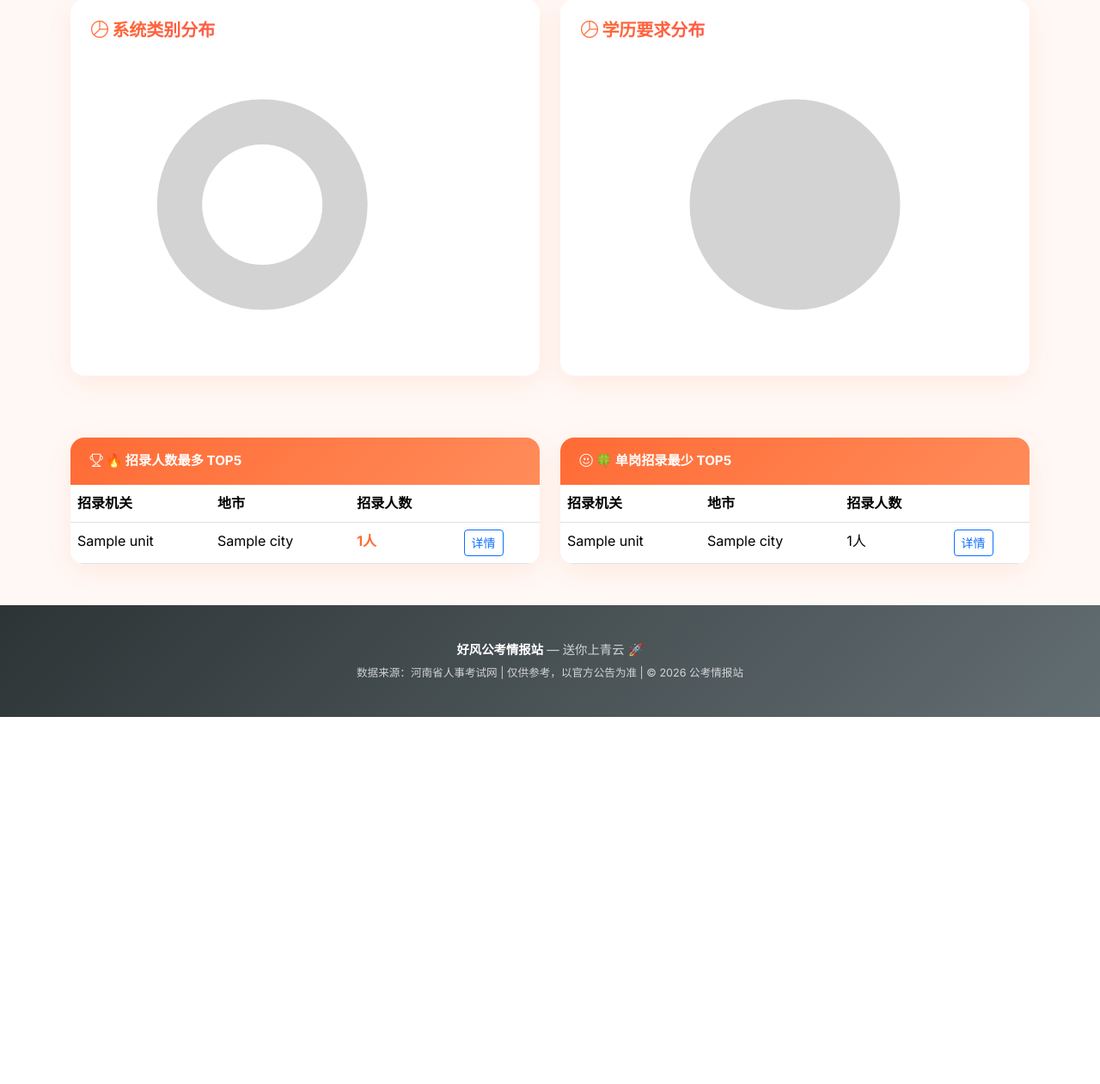
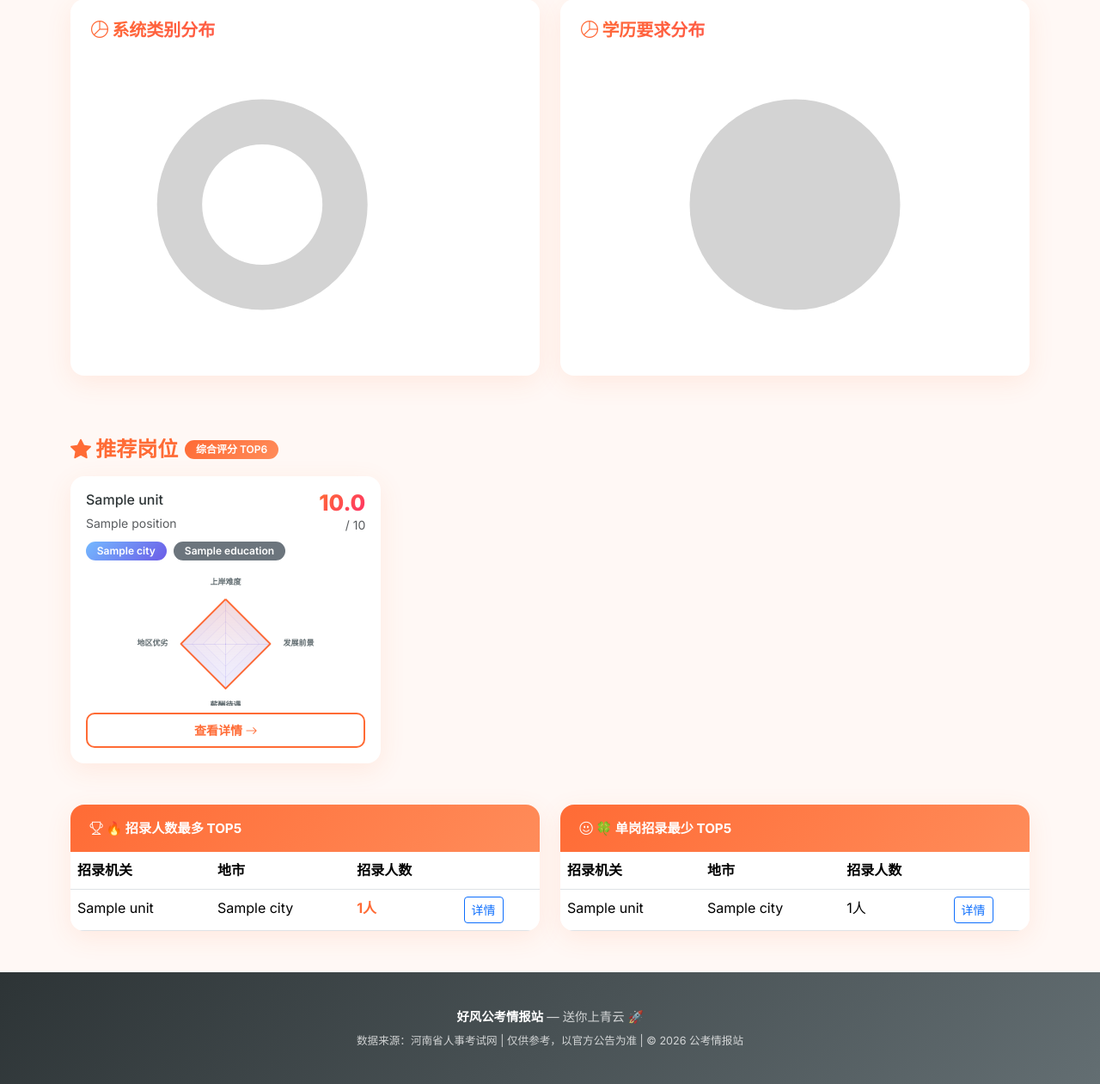
Before and after one commit to zippozhangpeng-web/henan-gwy, a Flask app: template templates/index.html in a window 1280 px wide. Shown: the part 1382-2643 px from the top of the page at 86% size. Before the commit the page ends 2216 px from the top, so only its background shows below. Run offline with Flask 3, Linux system fonts and the light colour scheme; the template is opened without the code that fills it: most values are stand-ins (such as "Sample title", 1, 10 or a date in 2020); some libraries are stand-ins or nearby versions.

Commit message:
✨ Reasonix前端改造：岗位详情页+四维雷达图+推荐岗位+评星

```diff
--- a/app.py
+++ b/app.py
@@ -4,6 +4,7 @@
 """
 import os
 import sys
+import sqlite3
 from flask import Flask, render_template, request, jsonify
 
 # Add project root to path
@@ -38,7 +39,8 @@ def index():
         print(f"首页渲染异常: {e}")
         import traceback; traceback.print_exc()
         stats = {'total_positions': 0, 'total_recruit': 0, 'by_year': [], 'by_city': [],
-                 'by_system': [], 'by_edu': [], 'avg_score': 0, 'hardest': [], 'easiest': []}
+                 'by_system': [], 'by_edu': [], 'avg_score': 0, 'hardest': [], 'easiest': [],
+                 'top_positions': []}
         return render_template('index.html', stats=stats, years=[], cities=[])
 
 
@@ -121,7 +123,7 @@ def position_detail(position_id):
     else:
         scores = get_score_detail(pos)
 
-    return render_template('position.html', pos=pos, scores=scores, scores_json=json.dumps(scores, ensure_ascii=False))
+    return render_template('position_detail.html', pos=pos, scores=scores, scores_json=json.dumps(scores, ensure_ascii=False))
 
 
 def get_difficulty_label(score):
--- a/static/css/style.css
+++ b/static/css/style.css
@@ -625,3 +625,25 @@ body {
 ::-webkit-scrollbar-thumb:hover {
   background: var(--primary);
 }
+
+/* ===== Recommend Cards ===== */
+.recommend-card {
+  transition: all 0.3s ease;
+  border: 2px solid transparent;
+}
+
+.recommend-card:hover {
+  border-color: var(--primary-light);
+  transform: translateY(-4px);
+  box-shadow: var(--shadow-hover);
+}
+
+.mini-score {
+  font-size: 1.6rem;
+  font-weight: 900;
+  background: linear-gradient(135deg, #FF6B35, #FF3366);
+  -webkit-background-clip: text;
+  -webkit-text-fill-color: transparent;
+  background-clip: text;
+  line-height: 1;
+}
--- a/static/js/charts.js
+++ b/static/js/charts.js
@@ -267,6 +267,63 @@ function initRadarChart(elementId, scores) {
     return chart;
 }
 
+// ========== 迷你雷达图（首页推荐卡片用）==========
+
+function initMiniRadarChart(elementId, scores) {
+    const el = document.getElementById(elementId);
+    if (!el) return;
+    const chart = echarts.init(el);
+    chart.setOption({
+        radar: {
+            center: ['50%', '55%'],
+            radius: '65%',
+            indicator: [
+                { name: '上岸难度', max: 10 },
+                { name: '地区优劣', max: 10 },
+                { name: '薪酬待遇', max: 10 },
+                { name: '发展前景', max: 10 }
+            ],
+            axisName: {
+                color: '#636E72',
+                fontSize: 9,
+                fontWeight: 600
+            },
+            shape: 'polygon',
+            splitArea: {
+                areaStyle: {
+                    color: ['rgba(108,92,231,0.02)', 'rgba(108,92,231,0.04)',
+                            'rgba(108,92,231,0.06)', 'rgba(108,92,231,0.08)']
+                }
+            },
+            splitLine: {
+                lineStyle: { color: 'rgba(108,92,231,0.1)' }
+            },
+            axisLine: {
+                lineStyle: { color: 'rgba(108,92,231,0.15)' }
+            },
+            splitNumber: 4
+        },
+        series: [{
+            type: 'radar',
+            symbol: 'none',
+            data: [{
+                value: [
+                    scores.difficulty_score,
+                    scores.region_score,
+                    scores.salary_score,
+                    scores.prospect_score
+                ],
+                areaStyle: {
+                    color: COLORS.gradient('rgba(255,107,53,0.25)', 'rgba(108,92,231,0.04)')
+                },
+                lineStyle: { color: '#FF6B35', width: 1.8 },
+                itemStyle: { color: '#FF6B35' }
+            }]
+        }]
+    });
+    return chart;
+}
+
 // ========== 分数线柱状图（语义化配色）==========
 
 function initScoreBar(elementId, minScore, maxScore, avgScore) {
--- a/templates/index.html
+++ b/templates/index.html
@@ -136,6 +136,52 @@
     </div>
 </div>
 
+<!-- 推荐岗位 -->
+{% if stats.top_positions %}
+<div class="container mt-5">
+    <div class="d-flex align-items-center mb-3">
+        <h4 class="mb-0" style="color: var(--primary); font-weight: 800;">
+            <i class="bi bi-star-fill"></i> 推荐岗位
+        </h4>
+        <span class="ms-2 badge bg-primary">综合评分 TOP6</span>
+    </div>
+    <div class="row g-3">
+        {% for tp in stats.top_positions %}
+        <div class="col-md-6 col-lg-4">
+            <div class="card recommend-card fade-in-up h-100">
+                <div class="card-body p-3">
+                    <div class="d-flex align-items-start">
+                        <div class="flex-grow-1 min-width-0">
+                            <h6 class="card-title mb-1 text-truncate" title="{{ tp.unit }}">
+                                <a href="/position/{{ tp.id }}" class="text-decoration-none" style="color: var(--text);">
+                                    {{ tp.unit }}
+                                </a>
+                            </h6>
+                            <p class="card-text mb-1">
+                                <small class="text-muted">{{ tp.position_name }}</small>
+                            </p>
+                            <p class="mb-0">
+                                <span class="badge bg-info me-1">{{ tp.city }}</span>
+                                <span class="badge bg-secondary">{{ tp.education }}</span>
+                            </p>
+                        </div>
+                        <div class="text-end ms-2 flex-shrink-0">
+                            <div class="mini-score">{{ "%.1f"|format(tp.overall_score) }}</div>
+                            <small class="text-muted">/ 10</small>
+                        </div>
+                    </div>
+                    <div id="mini-radar-{{ tp.id }}" style="height: 160px; margin-top: 0.5rem;"></div>
+                    <a href="/position/{{ tp.id }}" class="btn btn-sm btn-outline-custom w-100 mt-2">
+                        查看详情 <i class="bi bi-arrow-right"></i>
+                    </a>
+                </div>
+            </div>
+        </div>
+        {% endfor %}
+    </div>
+</div>
+{% endif %}
+
 <!-- Quick Stats Table -->
 <div class="container mt-5">
     <div class="row g-4">
@@ -223,6 +269,14 @@ document.addEventListener('DOMContentLoaded', function() {
     initYearTrendChart('chart-year-trend', {{ stats.by_year | tojson }});
     initSystemPieChart('chart-system', {{ stats.by_system | tojson }});
     initEduPieChart('chart-edu', {{ stats.by_edu | tojson }});
+    {% for tp in stats.top_positions %}
+    initMiniRadarChart('mini-radar-{{ tp.id }}', {
+        difficulty_score: {{ tp.difficulty_score }},
+        region_score: {{ tp.region_score }},
+        salary_score: {{ tp.salary_score }},
+        prospect_score: {{ tp.prospect_score }}
+    });
+    {% endfor %}
 });
 </script>
 {% endblock %}
--- a/utils/scoring.py
+++ b/utils/scoring.py
@@ -55,8 +55,8 @@ def calculate_difficulty(position):
     """上岸难易程度 (1-10)"""
     score = 5.0
     city = position.get('city', '郑州')
-    recruit_num = position.get('recruit_num', 1)
-    min_score = position.get('min_score', 60)
+    recruit_num = position.get('recruit_num') or 1
+    min_score = position.get('min_score') or 60
     education = position.get('education', '本科及以上')
     political = position.get('political_status', '不限')
 
@@ -186,9 +186,9 @@ def get_score_detail(position):
     city = position.get('city', '郑州')
     sys_type = position.get('system_type', '')
     district = position.get('district', '')
-    min_score = position.get('min_score', 0)
-    max_score = position.get('max_score', 0)
-    avg_score = position.get('avg_score', 0)
+    min_score = position.get('min_score') or 0
+    max_score = position.get('max_score') or 0
+    avg_score = position.get('avg_score') or 0
     city_data = CITY_DATA.get(city, CITY_DATA['郑州'])
 
     # 难度分析
```
Also changed, not shown: reasonix.toml (added, +8 -0 lines), templates/position_detail.html (added, +246 -0 lines), templates/search.html (+11 -4 lines), utils/query.py (+11 -0 lines), .reasonix_task_frontend.md (added).
